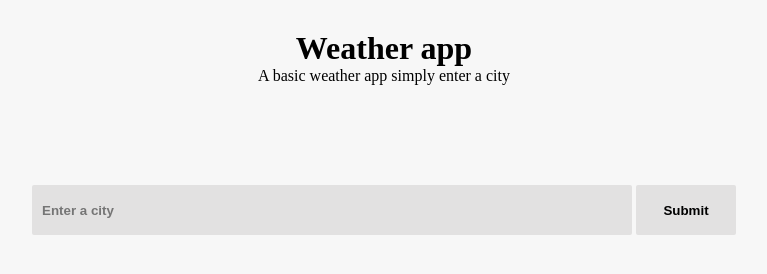
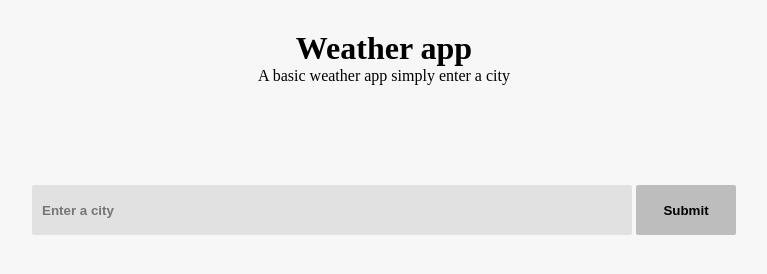
Before and after one commit to jacob244453/weather_app, a plain HTML site: page index.html in a window 1280 px wide. In both pictures the pointer is over the input "Submit". Shown: the whole page, without its empty margins (256-1023 px from the left). Drawn offline with Linux system fonts and the light colour scheme.

Commit message:
Update style.css
added cursor pointer on button

```diff
--- a/style.css
+++ b/style.css
@@ -46,3 +46,7 @@ input[type="submit"]{
 .display{
     text-align: center;
 }
+.button:hover{
+    cursor: pointer;
+    background-color: #bdbdbd;
+}
```
